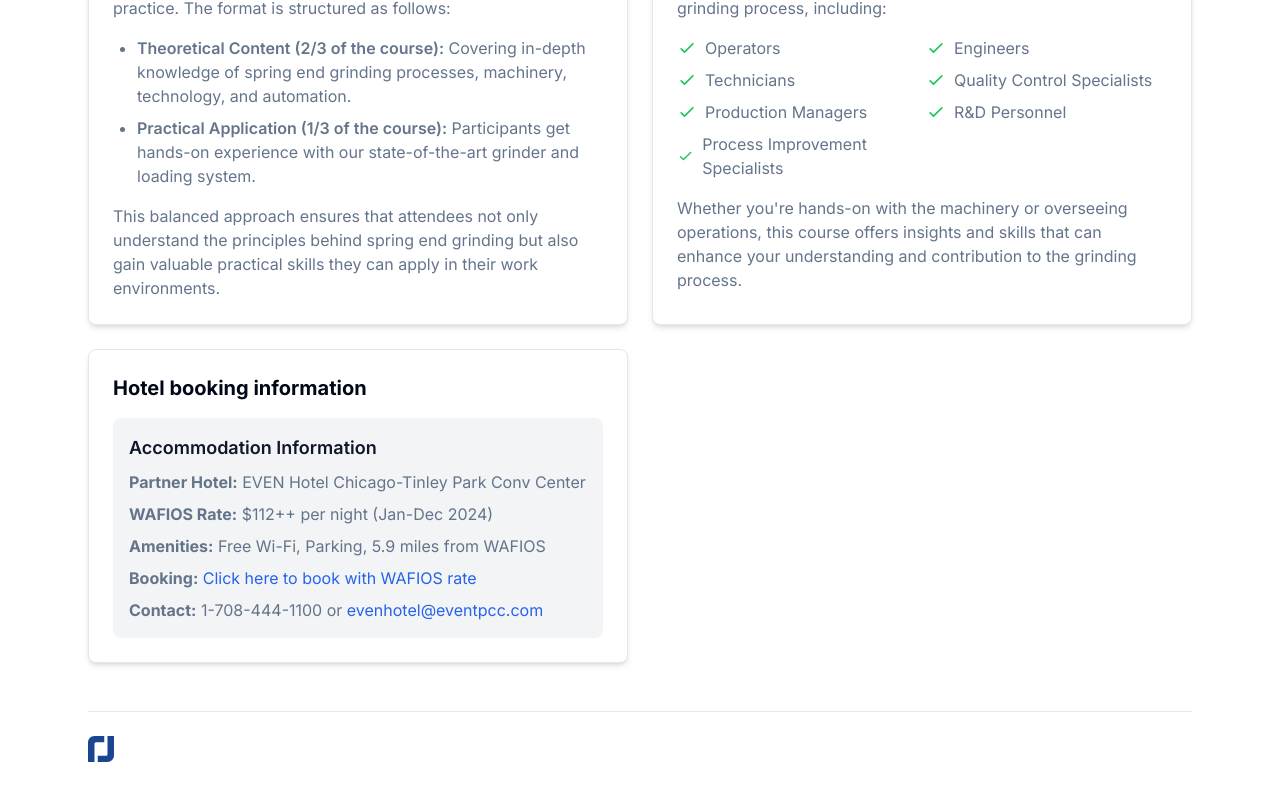
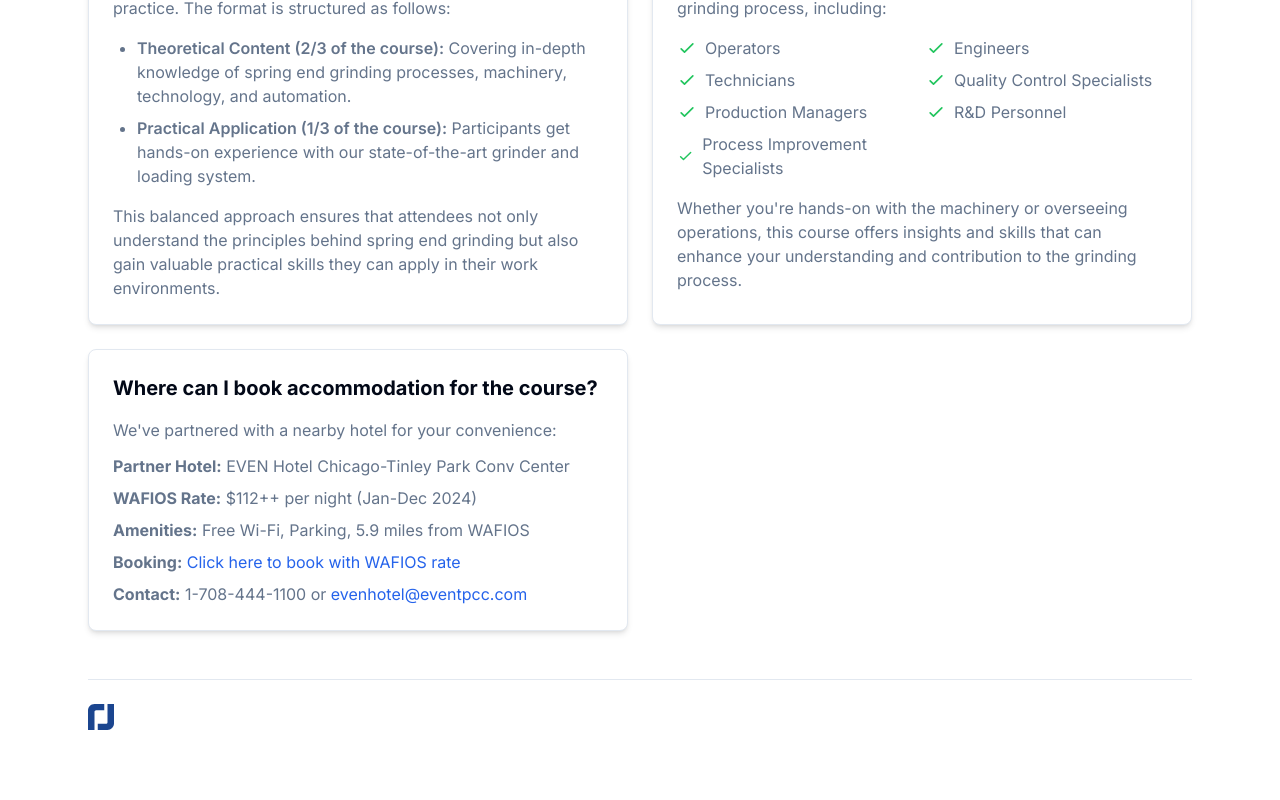
Before and after one commit to nikackermann/smi-event, a Next.js app: page / in a window 1280 px wide. Shown: the part 2215-3015 px from the top of the page. Built offline with nearby package versions, Linux system fonts and the light colour scheme; no server answers.

Commit message:
FAQ changes

```diff
--- a/components/faq.tsx
+++ b/components/faq.tsx
@@ -99,11 +99,12 @@
                 </Card>
                 <Card className="bg-background p-6 rounded-lg border shadow-md">
                     <h3 className="text-xl font-bold">
-                        Hotel booking information
+                        Where can I book accommodation for the course?
                     </h3>
-                    <div className="text-muted-foreground mt-4 p-4 bg-gray-100 rounded-lg">
-                        <h3 className="text-lg font-semibold text-primary mb-2">
-                            Accommodation Information
+                    <div className="text-muted-foreground mt-4 rounded-lg">
+                        <h3 className="text-muted-foreground mb-3">
+                            We've partnered with a nearby hotel for your
+                            convenience:
                         </h3>
 
                         <p className="mb-2">
```
